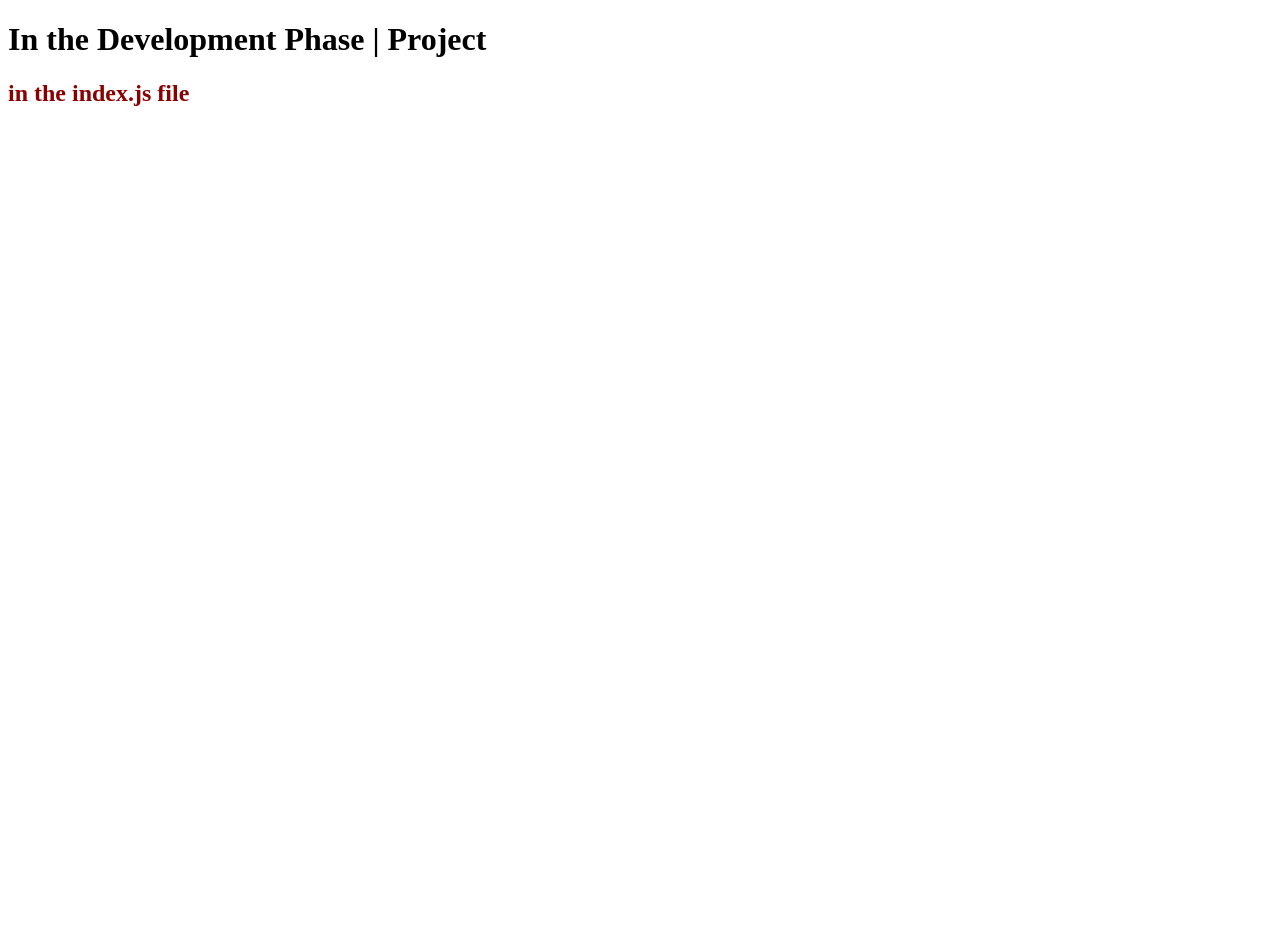
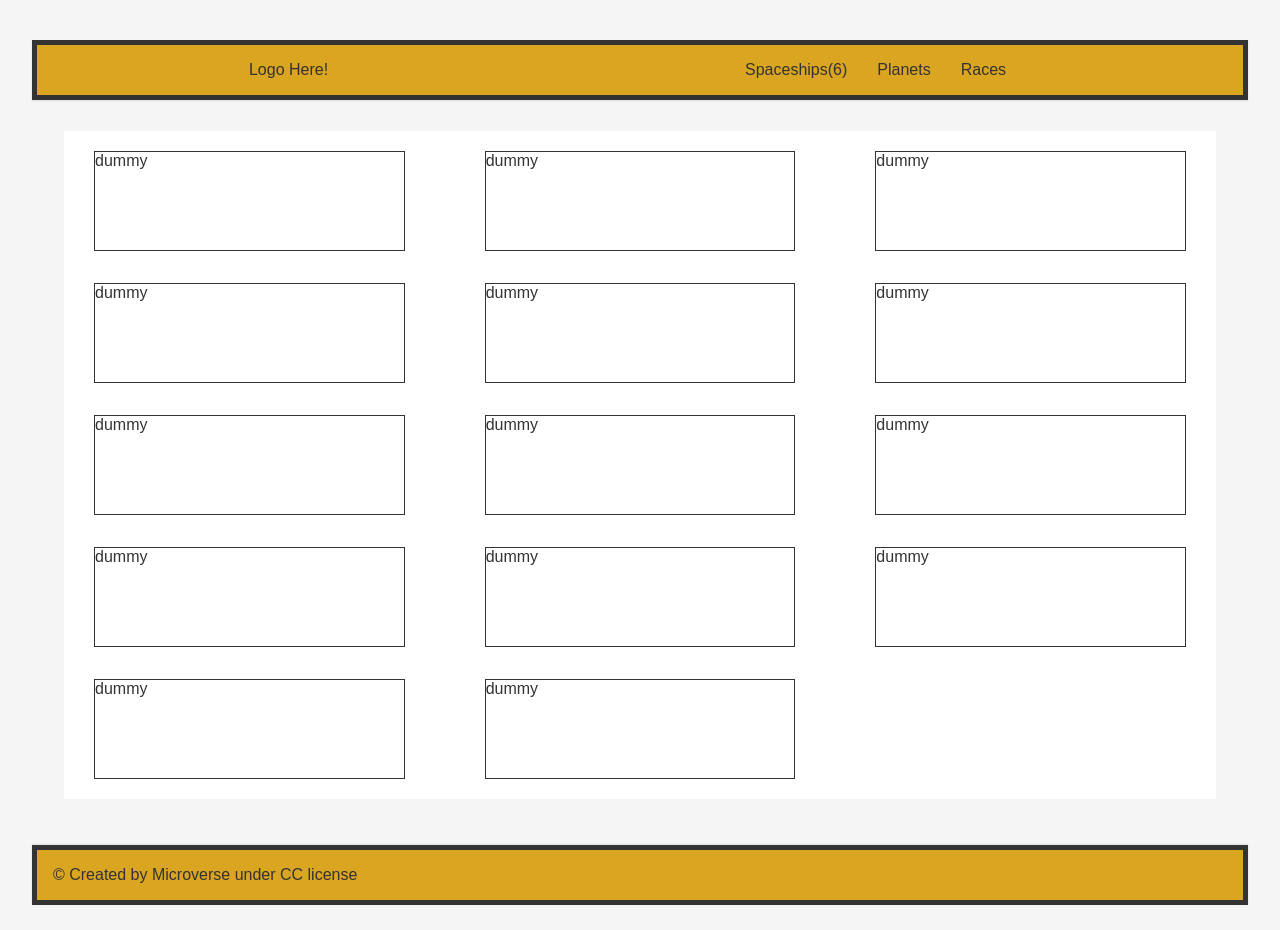
Before and after one commit to Abdulwhbhussain/capstone-module-2, a website built with webpack: page src/index.html in a window 1280 px wide. Before the commit the page ends 800 px from the top, so only its background shows below. Built offline with nearby package versions, Linux system fonts and the light colour scheme.

Commit message:
Basic Markup Header Footer and Main section

```diff
--- a/src/index.html
+++ b/src/index.html
@@ -7,7 +7,9 @@
   <title>Capstone Project Module 2</title>
 </head>
 <body>
-  <h1>In the Development Phase | Project</h1>
+  <div class="capstone-container">
+
+  </div>
   <script src="index.js"></script>
 </body>
 </html>
--- a/src/index.js
+++ b/src/index.js
@@ -1,9 +1,45 @@
 import './styles.css';
 
-document.addEventListener('DOMContentLoaded', () => {
-  const h2 = document.createElement('h2');
-  h2.classList.add('color');
-  h2.innerHTML = 'in the index.js file';
+function appRender() {
+    const capstoneContainer = document.getElementsByClassName('capstone-container')[0];
+    console.log(capstoneContainer);
+    capstoneContainer.innerHTML = `<!-- Header of the Api Based Web App -->
+    <header class="header-container">
+      <!-- Logo of the Api Based Web App -->
+      <div class="logo">
+        <p>Logo Here!</p>
+      </div>
+      <!-- Navbar of The Api based web app -->
+      <nav>
+        <ul>
+          <li><a href="#">Spaceships(6)</a></li>
+          <li><a href="#">Planets</a></li>
+          <li><a href="#">Races</a></li>
+        </ul>
+      </nav>
+    </header>
+    <!-- Main Content of the Api Based Web App -->
+    <main>
+      <!-- Section of the Api Based Web App -->
+      <h5>dummy</h5>
+      <h5>dummy</h5>
+      <h5>dummy</h5>
+      <h5>dummy</h5>
+      <h5>dummy</h5>
+      <h5>dummy</h5>
+      <h5>dummy</h5>
+      <h5>dummy</h5>
+      <h5>dummy</h5>
+      <h5>dummy</h5>
+      <h5>dummy</h5>
+      <h5>dummy</h5>
+      <h5>dummy</h5>
+      <h5>dummy</h5>
+    </main>
+    <!-- Footer of the Api Based Web App -->
+    <footer class="footer-container">
+      <p>© Created by Microverse under CC license</p>
+    </footer>`;
+}
 
-  document.body.appendChild(h2);
-});
+document.addEventListener('DOMContentLoaded', appRender());
--- a/src/styles.css
+++ b/src/styles.css
@@ -1,3 +1,99 @@
+* {
+  box-sizing: border-box;
+  font: 1em sans-serif;
+  margin: 0;
+  padding: 0;
+}
+
+body {
+  background-color: #f5f5f5;
+  color: #333;
+  font-family: "Open Sans", sans-serif;
+  font-size: 16px;
+  line-height: 1.5;
+  overflow: scroll;
+}
+
+.capstone-container {
+  display: flex;
+  flex-direction: column;
+  justify-content: center;
+  align-items: center;
+  gap: 1em;
+  margin: 25px auto;
+}
+
+.header-container {
+  background-color: goldenrod;
+  border: 5px solid #333;
+  box-shadow: 0 1px 2px rgba(0, 0, 0, 0.1);
+  padding: 0 1em;
+  position: relative;
+  top: 15px;
+  width: 95%;
+  z-index: 1;
+  height: 60px;
+  display: flex;
+  justify-content: space-around;
+  align-items: center;
+}
+
+nav>ul {
+  display: flex;
+  justify-content: space-between;
+  align-items: center;
+  list-style: none;
+  padding: 10px;
+}
+
+nav>ul>li {
+  margin: 0 15px;
+}
+
+a {
+  text-decoration: none;
+  color: #333 !important;
+}
+
+a:hover {
+  font-weight: bold;
+  text-decoration: underline;
+}
+
+main {
+  background-color: #fff;
+  margin: 30px auto;
+  padding: 20px 30px;
+  width: 90%;
+  display: grid;
+  /* Define Auto Row size */
+  grid-auto-rows: 100px;
+  /*Define our columns */
+  grid-template-columns: repeat(auto-fill, minmax(300px, 1fr));
+  column-gap: 5em;
+  row-gap: 2em;
+}
+
+.footer-container {
+  background-color: goldenrod;
+  border: 5px solid #333;
+  box-shadow: 0 -1px 2px rgba(0, 0, 0, 0.1);
+  padding: 0 1em;
+  position: relative;
+  width: 95%;
+  z-index: 1;
+  height: 60px;
+  display: flex;
+  flex-direction: row;
+  justify-content: flex-start;
+  align-items: center;
+
+}
+
+h5 {
+  border: 1px solid #333;
+}
+
 .color {
   color: darkred;
 }
```
Also changed, not shown: .babelrc, dist/index.html, dist/main.js, package.json (line endings or trailing spaces).
